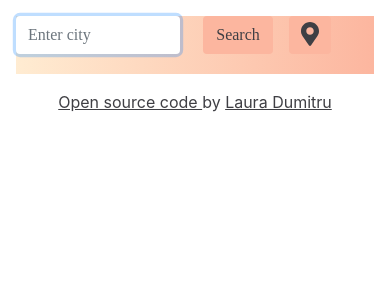
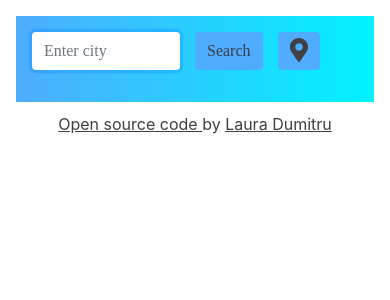
Before and after one commit to laura-dumitru/weather-react, a React (Create React App) app: page / in a window 390 px wide. Shown: the top 300 px of the page. Built offline with nearby package versions, Linux system fonts and the light colour scheme; no server answers; a web font is replaced by a local one.

Commit message:
Fix styles

```diff
--- a/src/styles.css
+++ b/src/styles.css
@@ -8,11 +8,11 @@
 }
 .container {
   font-family: "Alice", serif;
-  padding: 25px;
   margin-top: 16px;
+  padding: 32px;
   max-width: 640px;
   border-radius: 16px;
-  background-image: linear-gradient(to right, #ffecd2 0%, #fcb69f 100%);
+  background-image: linear-gradient(to right, #4facfe 0%, #00f2fe 100%);
 }
 
 .form-control {
@@ -21,14 +21,14 @@
 
 .card {
   color: white;
-  margin: 60px 20px 20px;
+  margin-top: 32px;
   border-radius: 12px;
   border: none;
   background-color: white;
   color: #3f3f44;
 }
 .card-body {
-  padding: 40px;
+  padding: 32px;
   font-size: 20px;
   text-align: center;
 }
@@ -44,16 +44,13 @@
 }
 h1 {
   font-size: 30px;
-  margin-bottom: 0;
 }
-h3 {
+h3,
+li {
   font-size: 18px;
 }
 li {
-  font-size: 18px;
   list-style: none;
-  margin: 0;
-  padding: 0;
 }
 ul {
   margin: 0;
@@ -62,7 +59,7 @@ ul {
 
 .temperature {
   position: relative;
-  top: -26px;
+  top: -24px;
   font-size: 60px;
 }
 
@@ -80,52 +77,12 @@ small {
   height: calc(1.5em + 0.75rem + 2px);
   transition: all 200ms ease-in-out;
   border: none;
-  width: 100px;
-  margin: 0 8px;
+  margin-right: 15px;
   color: #3f3f44;
-  background-color: #fcb69f;
+  background-color: #4facfe;
 }
-
-.btn#sun {
-  background-color: #b7b7e5;
-}
-.btn#sun:hover {
-  background-color: #a9c2eb;
-}
-
-.btn#cloud {
-  background-color: #c5d0e3;
-}
-.btn#cloud:hover {
-  background-color: #d9e2ed;
-}
-
-.btn#rain {
-  background-color: #97aad0;
-}
-.btn#rain:hover {
-  background-color: #b6c5da;
-}
-
-.btn#snow {
-  background-color: #eaedef;
-}
-.btn#snow:hover {
-  background-color: #dfebf0;
-}
-
-.btn#storm {
-  background-color: #d1e4fd;
-}
-.btn#storm:hover {
-  background-color: #ddeafb;
-}
-
-.btn#night {
-  background-color: #8082c0;
-}
-.btn#night:hover {
-  background-color: #b2ace2;
+.btn:hover {
+  background-color: #00f2fe;
 }
 
 .container .row > img {
@@ -146,7 +103,7 @@ a {
   text-decoration: underline;
 }
 a:hover {
-  color: #fcb69f;
+  color: #00f2fe;
 }
 
 .coded {
@@ -154,9 +111,6 @@ a:hover {
   display: block;
   text-align: center;
   font-size: 16px;
-}
-#rainbow {
-  width: 48px;
 }
 
 #humidity,
@@ -170,41 +124,35 @@ a:hover {
 @media (max-width: 480px) {
   .container {
     font-size: x-small;
-    padding: 0;
-    padding-bottom: 4px;
-    margin-bottom: 16px;
+    padding: 16px;
     margin-top: 0;
     border-radius: 0;
   }
-  .weather-app {
-    max-height: 260px;
+
+  .btn {
+    max-width: 72px;
   }
 
-  .card-body .col-2 {
-    padding: 0 8px;
+  .container .row > img {
+    margin: 0;
+    position: relative;
+    left: -16px;
+    width: 50%;
   }
 
+  .card {
+    border-radius: 8px;
+  }
   .card-body {
     padding: 16px;
+    font-size: 16px;
   }
-
-  .card-body h3 {
-    font-size: 12px;
-  }
-  .weather-forecast-temperature {
-    font-size: 12px;
-    padding-top: 0;
-  }
-
   .card-body img {
-    width: 40px;
+    max-width: 40px;
     margin: 0;
     vertical-align: top;
   }
-  .btn {
-    max-width: 70px;
-  }
-  .card {
-    border-radius: 8px;
+  .card-body .col-2 {
+    padding: 0;
   }
 }
```
